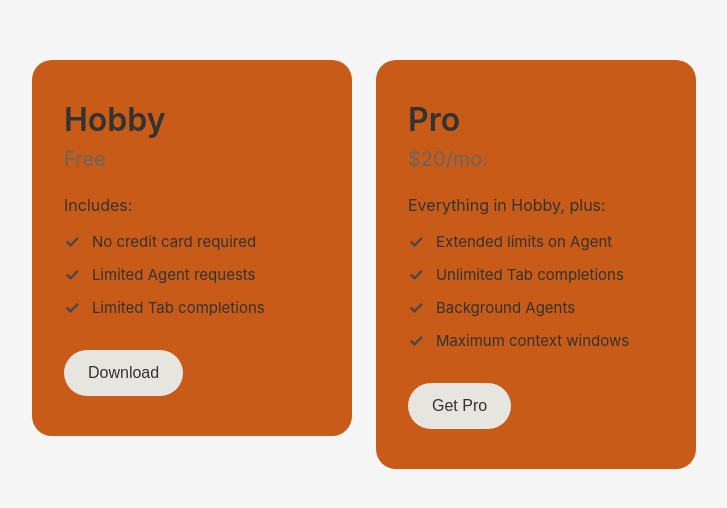
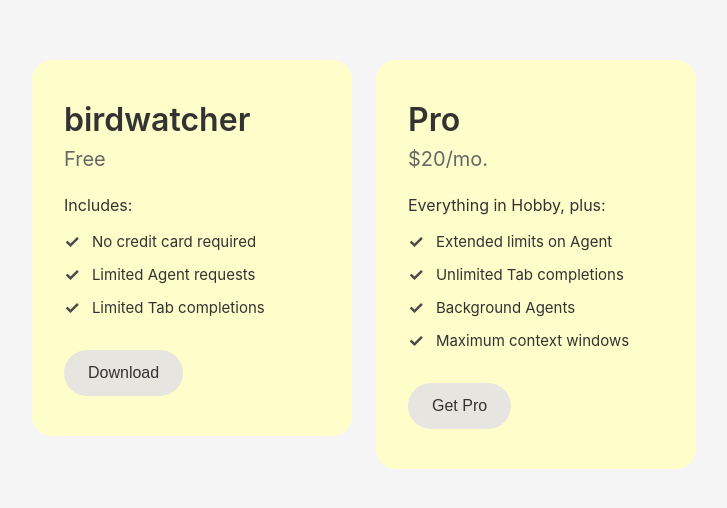
Before and after one commit to dani-lejap5/Second-test, a plain HTML site: page index.html in a window 1280 px wide. Shown: the part 136-644 px from the top of the page, without its empty margins (276-1003 px from the left). Drawn offline with Linux system fonts and the light colour scheme.

Commit message:
color and title
color and title

```diff
--- a/index.html
+++ b/index.html
@@ -9,7 +9,7 @@
 <body>
     <div class="cards-container">
         <div class="card">
-            <h1 class="card-title">Hobby</h1>
+            <h1 class="card-title">birdwatcher</h1>
             <p class="card-price">Free</p>
             <div class="card-content">
                 <p class="includes-text">Includes:</p>
--- a/styles.css
+++ b/styles.css
@@ -24,7 +24,7 @@
 }
 
 .card {
-    background-color: #c75b17;
+    background-color: #fffeca;
     border-radius: 20px;
     padding: 40px 32px;
     width: 320px;
```
